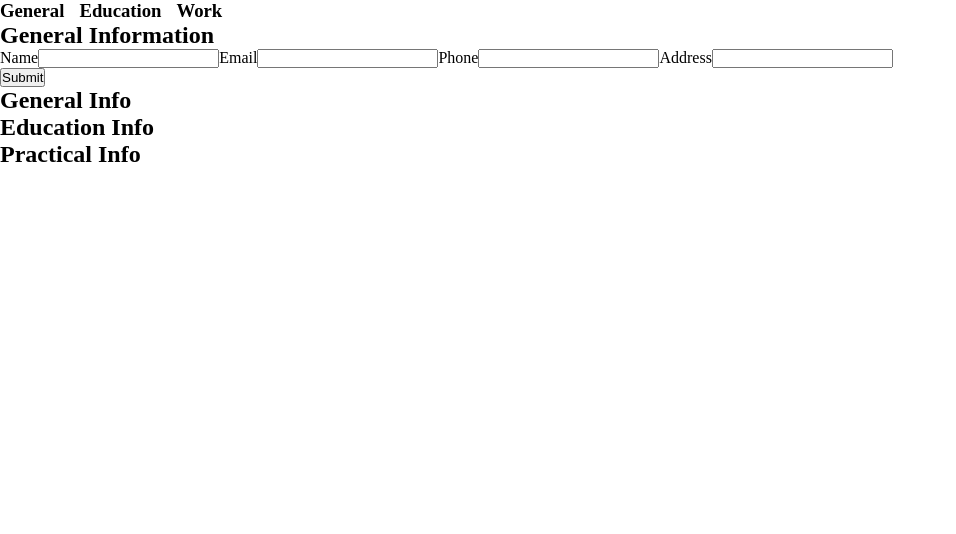
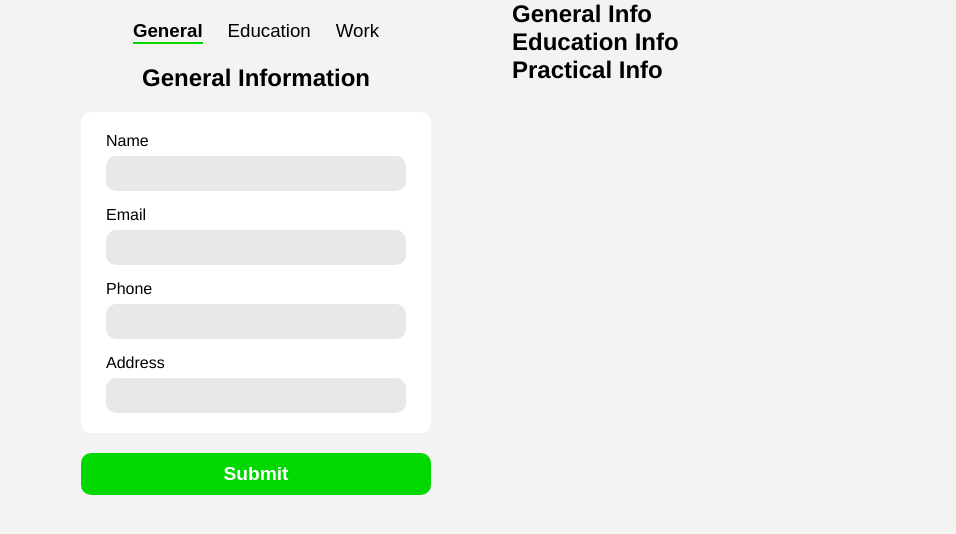
Before and after one commit to fau446/cv-application, a React (Vite) app: page / in a window 1280 px wide. Shown: the top 534 px of the page, without its empty margins (0-956 px from the left). Built offline with nearby package versions, Linux system fonts and the light colour scheme.

Commit message:
Add styling to editing section

```diff
--- a/src/App.css
+++ b/src/App.css
@@ -1,3 +1,18 @@
+body {
+  background-color: rgb(243, 243, 243);
+  font-family: Helvetica, Arial, sans-serif;
+}
+
+button {
+  cursor: pointer;
+}
+
 .hidden {
   display: none;
 }
+
+.normal {
+  display: flex;
+  flex-direction: column;
+  gap: 20px;
+}
--- a/src/App.jsx
+++ b/src/App.jsx
@@ -3,6 +3,7 @@ import { useState } from "react";
 import CVEditor from "./components/CVEditor/CVEditor";
 import CV from "./components/CV/CV";
 import { v4 as uuidv4 } from "uuid";
+import styles from "./App.module.css";
 
 function App() {
   const [generalInfo, setGeneralInfo] = useState({
@@ -167,7 +168,7 @@ function App() {
   }
 
   return (
-    <>
+    <div className={styles.main}>
       <CVEditor
         onChange={handleChange}
         onSubmit={submitForm}
@@ -178,12 +179,14 @@ function App() {
         removeEducation={removeEducation}
         removePractical={removePractical}
       />
-      <CV
-        generalInfo={generalInfo}
-        educationInfo={educationInfo}
-        practicalInfo={practicalInfo}
-      />
-    </>
+      <div>
+        <CV
+          generalInfo={generalInfo}
+          educationInfo={educationInfo}
+          practicalInfo={practicalInfo}
+        />
+      </div>
+    </div>
   );
 }
 
--- /dev/null
+++ b/src/App.module.css
@@ -0,0 +1,4 @@
+.main {
+  display: grid;
+  grid-template-columns: 2fr 3fr;
+}
--- a/src/components/CVEditor/CVEditor.jsx
+++ b/src/components/CVEditor/CVEditor.jsx
@@ -3,9 +3,6 @@ import GeneralSection from "../GeneralSection/GeneralSection";
 import EducationSection from "../EducationSection/EducationSection";
 import PracticalSection from "../PracticalSection/PracticalSection";
 import styles from "./CVEditor.module.css";
-
-// Tabs work, but it resets the input fields.
-// might be better to keep the components hidden rather then not rendering them...
 
 function CVEditor({
   onChange,
@@ -20,13 +17,61 @@ function CVEditor({
   const [activeTab, setActiveTab] = useState("General");
 
   return (
-    <div>
+    <div className={styles.CVEditor}>
       <div className={styles.tabs}>
-        <h3 onClick={() => setActiveTab("General")}>General</h3>
-        <h3 onClick={() => setActiveTab("Education")}>Education</h3>
-        <h3 onClick={() => setActiveTab("Work")}>Work</h3>
+        <h3>
+          {activeTab === "General" ? (
+            <button
+              className={styles.tabsButtonActive}
+              onClick={() => setActiveTab("General")}
+            >
+              General
+            </button>
+          ) : (
+            <button
+              className={styles.tabsButton}
+              onClick={() => setActiveTab("General")}
+            >
+              General
+            </button>
+          )}
+        </h3>
+        <h3>
+          {activeTab === "Education" ? (
+            <button
+              className={styles.tabsButtonActive}
+              onClick={() => setActiveTab("Education")}
+            >
+              Education
+            </button>
+          ) : (
+            <button
+              className={styles.tabsButton}
+              onClick={() => setActiveTab("Education")}
+            >
+              Education
+            </button>
+          )}
+        </h3>
+        <h3>
+          {activeTab === "Work" ? (
+            <button
+              className={styles.tabsButtonActive}
+              onClick={() => setActiveTab("Work")}
+            >
+              Work
+            </button>
+          ) : (
+            <button
+              className={styles.tabsButton}
+              onClick={() => setActiveTab("Work")}
+            >
+              Work
+            </button>
+          )}
+        </h3>
       </div>
-      <form onSubmit={onSubmit}>
+      <form className={styles.formSection} onSubmit={onSubmit}>
         {activeTab === "General" ? (
           <GeneralSection onChange={onChange} className="normal" />
         ) : (
@@ -67,7 +112,7 @@ function CVEditor({
           />
         )}
 
-        <button>Submit</button>
+        <button className={styles.submitButton}>Submit</button>
       </form>
     </div>
   );
--- a/src/components/CVEditor/CVEditor.module.css
+++ b/src/components/CVEditor/CVEditor.module.css
@@ -1,5 +1,47 @@
+.CVEditor {
+  display: flex;
+  flex-direction: column;
+  align-items: center;
+  gap: 20px;
+  margin: 20px 0;
+}
+
 .tabs {
   display: flex;
+  justify-content: space-evenly;
   cursor: pointer;
-  gap: 15px;
+  gap: 25px;
 }
+
+.tabsButton,
+.tabsButtonActive {
+  background-color: rgb(243, 243, 243);
+  border: none;
+  font-size: 1em;
+}
+
+.tabsButtonActive {
+  font-weight: bold;
+  border-bottom: 2px solid rgb(0, 216, 0);
+}
+
+.formSection {
+  display: flex;
+  flex-direction: column;
+  gap: 20px;
+  width: 350px;
+}
+
+.submitButton {
+  background-color: rgb(0, 216, 0);
+  color: white;
+  font-weight: bolder;
+  border: none;
+  border-radius: 10px;
+  font-size: 1.2em;
+  padding: 10px 0;
+}
+
+.submitButton:hover {
+  background-color: rgb(1, 241, 1);
+}
--- a/src/components/CVField/CVField.jsx
+++ b/src/components/CVField/CVField.jsx
@@ -1,3 +1,5 @@
+import styles from "./CVField.module.css";
+
 function CVField({
   labelName,
   fieldName,
@@ -7,16 +9,17 @@ function CVField({
   dataid = "",
 }) {
   return (
-    <>
+    <div className={styles.CVField}>
       <label htmlFor={labelName}>{fieldName}</label>
       <input
+        className={styles.textInput}
         type={dataType}
         id={labelName}
         onChange={onChange}
         name={name}
         data-id={dataid}
       />
-    </>
+    </div>
   );
 }
 
--- /dev/null
+++ b/src/components/CVField/CVField.module.css
@@ -0,0 +1,12 @@
+.CVField {
+  display: flex;
+  flex-direction: column;
+  gap: 6px;
+}
+
+.textInput {
+  padding: 10px;
+  border-radius: 10px;
+  border: none;
+  background-color: rgb(232, 232, 232);
+}
--- a/src/components/EducationSection/EducationSection.jsx
+++ b/src/components/EducationSection/EducationSection.jsx
@@ -1,4 +1,5 @@
 import CVField from "../CVField/CVField";
+import styles from "../../styles/SectionStyling.module.css";
 
 function EducationSection({
   onChange,
@@ -9,11 +10,10 @@ function EducationSection({
 }) {
   return (
     <div className={className}>
-      <h2>Education Information</h2>
-
-      <div>
+      <h2 className={styles.formHeader}>Education Information</h2>
+      <div className={styles.forms}>
         {educationInfo.map((item) => (
-          <div key={item.uniqueId}>
+          <div className={styles.form} key={item.uniqueId}>
             <CVField
               labelName="school"
               fieldName="School Name"
@@ -47,6 +47,7 @@ function EducationSection({
               dataid={item.uniqueId}
             />
             <button
+              className={styles.removeButton}
               type="button"
               onClick={removeEducation}
               data-id={item.uniqueId}
@@ -56,7 +57,7 @@ function EducationSection({
           </div>
         ))}
       </div>
-      <button type="button" onClick={addEducation}>
+      <button className={styles.addButton} type="button" onClick={addEducation}>
         Add School
       </button>
     </div>
--- a/src/components/GeneralSection/GeneralSection.jsx
+++ b/src/components/GeneralSection/GeneralSection.jsx
@@ -1,9 +1,11 @@
 import CVField from "../CVField/CVField";
+import styles from "../../styles/SectionStyling.module.css";
 
 function GeneralSection({ onChange, className }) {
   return (
     <div className={className}>
-      <h2>General Information</h2>
+      <h2 className={styles.formHeader}>General Information</h2>
+      <div className={styles.form}>
         <CVField
           labelName="name"
           fieldName="Name"
@@ -33,6 +35,7 @@ function GeneralSection({ onChange, className }) {
           name="address"
         />
       </div>
+    </div>
   );
 }
 
--- a/src/components/PracticalSection/PracticalSection.jsx
+++ b/src/components/PracticalSection/PracticalSection.jsx
@@ -1,4 +1,5 @@
 import CVField from "../CVField/CVField";
+import styles from "../../styles/SectionStyling.module.css";
 
 function PracticalSection({
   onChange,
@@ -9,10 +10,10 @@ function PracticalSection({
 }) {
   return (
     <div className={className}>
-      <h2>Practical Information</h2>
-      <div>
+      <h2 className={styles.formHeader}>Work Experience</h2>
+      <div className={styles.forms}>
         {practicalInfo.map((item) => (
-          <div key={item.uniqueId}>
+          <div className={styles.form} key={item.uniqueId}>
             <CVField
               labelName="company"
               fieldName="Company Name"
@@ -54,6 +55,7 @@ function PracticalSection({
               dataid={item.uniqueId}
             />
             <button
+              className={styles.removeButton}
               type="button"
               onClick={removePractical}
               data-id={item.uniqueId}
@@ -63,7 +65,7 @@ function PracticalSection({
           </div>
         ))}
       </div>
-      <button type="button" onClick={addPractical}>
+      <button className={styles.addButton} type="button" onClick={addPractical}>
         Add Work
       </button>
     </div>
--- /dev/null
+++ b/src/styles/SectionStyling.module.css
@@ -0,0 +1,48 @@
+/* Used for GeneralSection, EducationSection, and PracticalSection */
+.forms {
+  display: flex;
+  flex-direction: column;
+  gap: 20px;
+}
+
+.form {
+  display: flex;
+  flex-direction: column;
+  gap: 15px;
+  background-color: white;
+  border-radius: 10px;
+  padding: 20px 25px;
+  min-width: 300px;
+}
+
+.formHeader {
+  text-align: center;
+}
+
+.removeButton {
+  background-color: red;
+  color: white;
+  font-weight: bolder;
+  border: none;
+  border-radius: 10px;
+  font-size: 1.2em;
+  padding: 10px 0;
+}
+
+.removeButton:hover {
+  background-color: rgb(255, 54, 54);
+}
+
+.addButton {
+  background-color: rgb(62, 62, 255);
+  color: white;
+  font-weight: bolder;
+  border: none;
+  border-radius: 10px;
+  font-size: 1.2em;
+  padding: 10px 0;
+}
+
+.addButton:hover {
+  background-color: rgb(90, 90, 254);
+}
```
Also changed, not shown: src/index.css (line endings or trailing spaces). Lines whose indentation alone changed are shown as unchanged.
